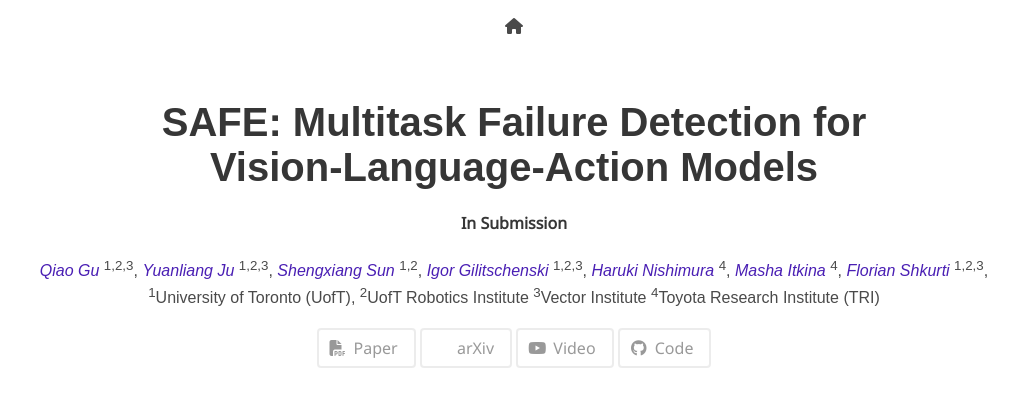
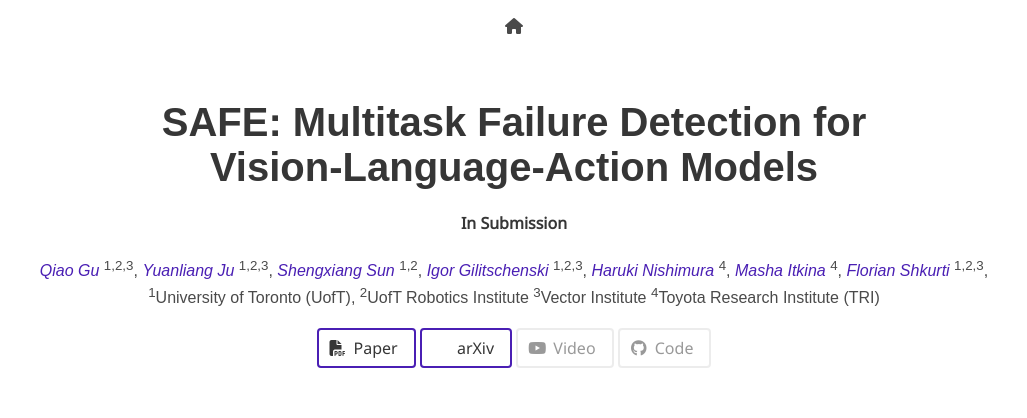
Before and after one commit to vla-safe/vla-safe.github.io, a plain HTML site: page index.html in a window 1280 px wide. Shown: the top 418 px of the page, without its empty margins (126-1153 px from the left). Drawn offline with nearby package versions, Linux system fonts and the light colour scheme; grey boxes are pictures that could not be loaded; some icons are missing; a web font is replaced by a local one.

Commit message:
update arxiv links

```diff
--- a/index.html
+++ b/index.html
@@ -119,7 +119,7 @@
               <div class="publication-links">
                 <!-- PDF Link. -->
                 <span class="link-block">
-                  <a href="" class="external-link button is-normal" disabled="true">
+                  <a href="https://arxiv.org/pdf/2506.09937" class="external-link button is-normal">
                     <span class="icon">
                       <i class="fas fa-file-pdf"></i>
                     </span>
@@ -127,7 +127,7 @@
                   </a>
                 </span>
                 <span class="link-block">
-                  <a href="" class="external-link button is-normal" disabled="true">
+                  <a href="https://arxiv.org/abs/2506.09937" class="external-link button is-normal">
                     <span class="icon">
                       <i class="ai ai-arxiv"></i>
                     </span>
```
